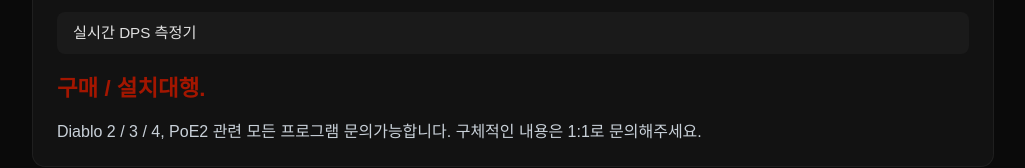
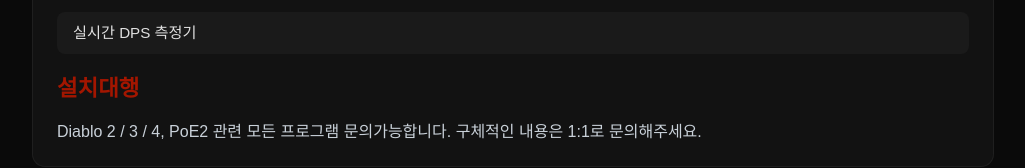
Before and after one commit to CoilKorea/diablo4-blackmarket, a website: page public/sections/notice.html in a window 1280 px wide. Shown: the part 1379-1547 px from the top of the page, without its empty margins (127-1152 px from the left). Drawn offline with Linux system fonts and the light colour scheme; a web font is replaced by a local one.

Commit message:
Update notice.html

```diff
--- a/public/sections/notice.html
+++ b/public/sections/notice.html
@@ -142,7 +142,7 @@
       <h2>보조 프로그램</h2>
       <p><a class="site-link" href="https://blog.naver.com/numseal/223200933869" target="_blank">스킬 매크로(헬퍼)</a></p>
       <p><a class="site-link" href="https://d4armory.io/DpsMeter" target="_blank">실시간 DPS 측정기</a></p>
-      <h2>구매 / 설치대행.</h2>
+      <h2>설치대행</h2>
 Diablo 2 / 3 / 4, PoE2 관련 모든 프로그램 문의가능합니다. 구체적인 내용은 1:1로 문의해주세요.
     </section>
   </div>
```
